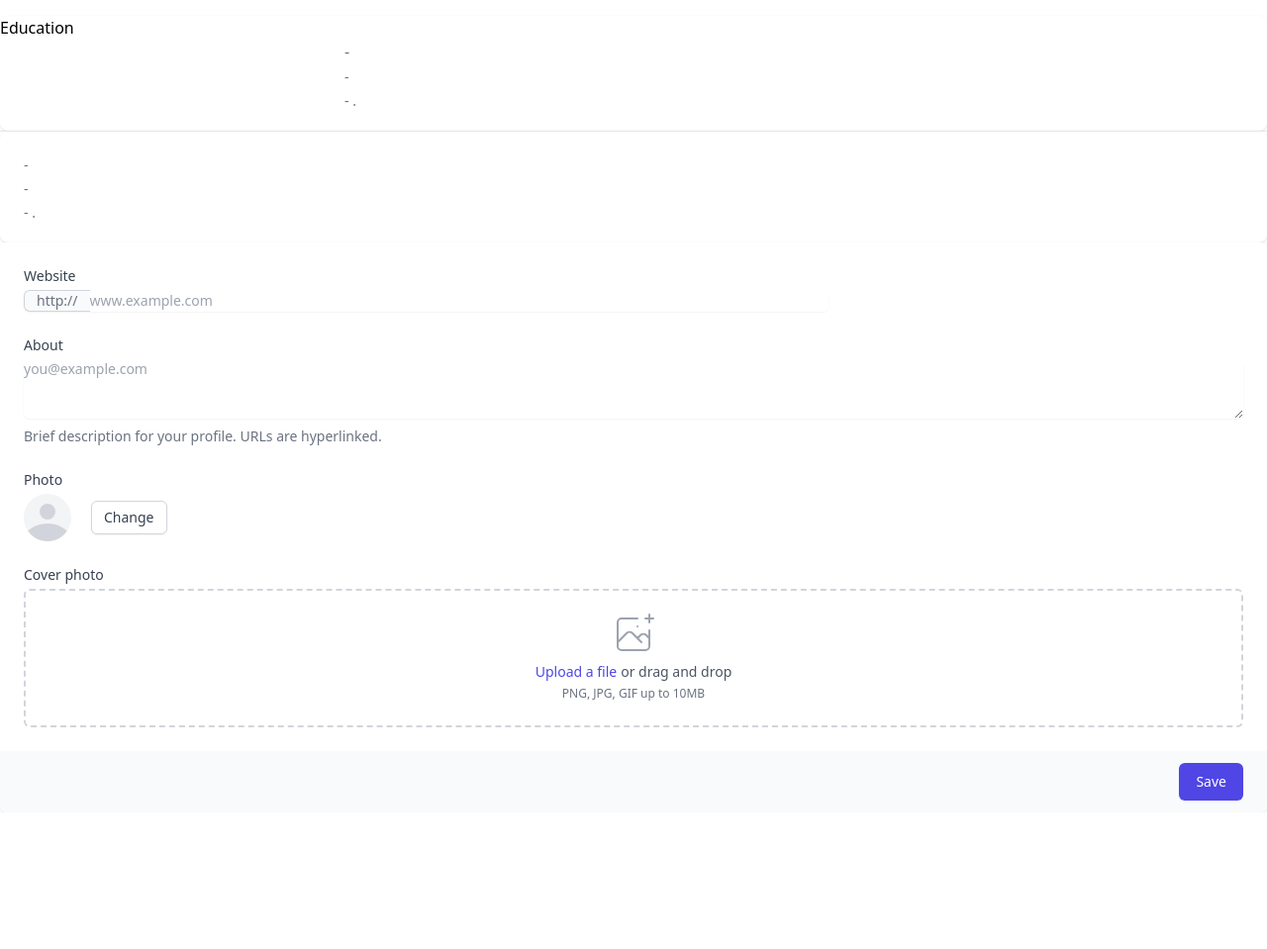
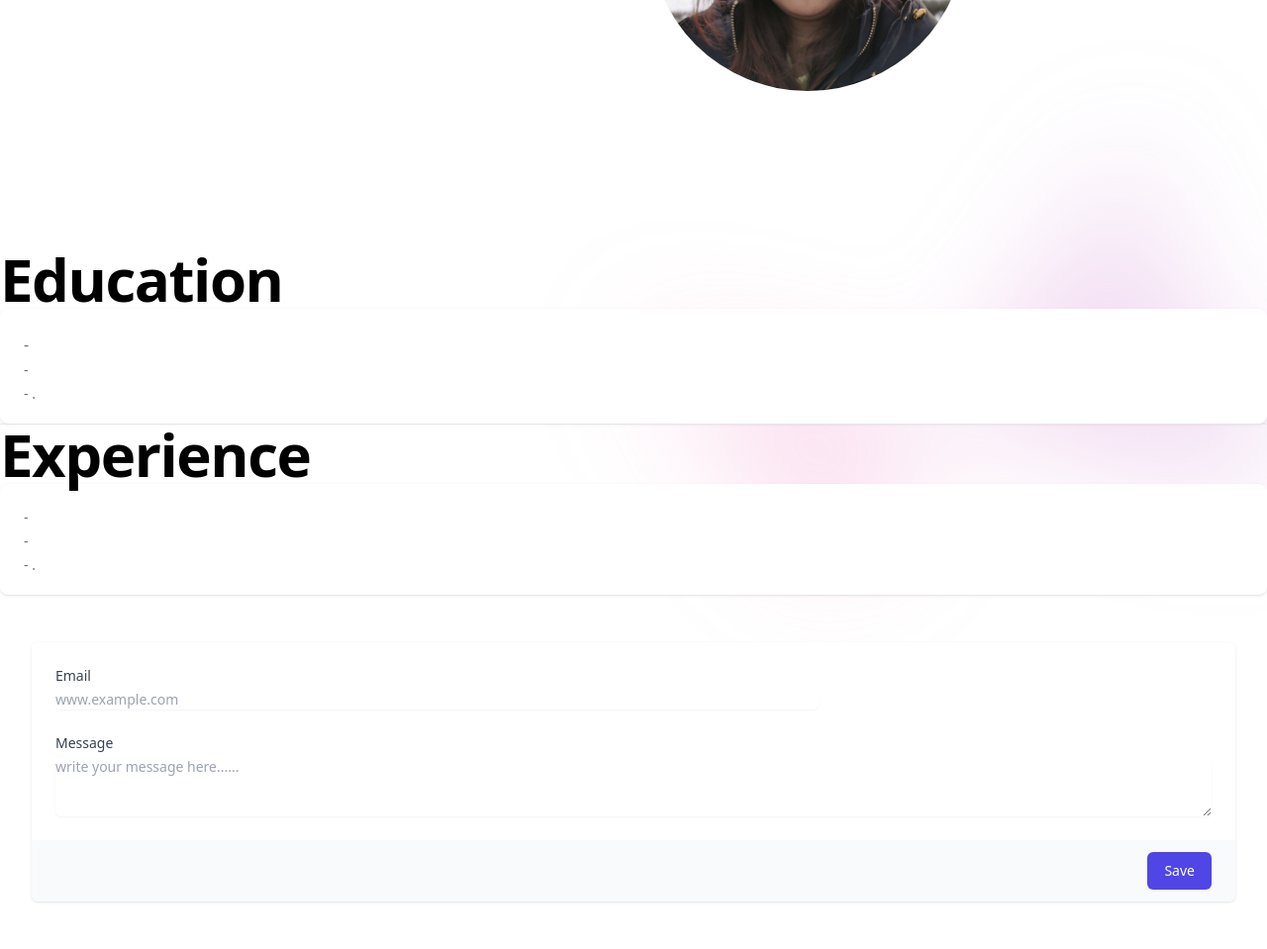
Before and after one commit to rajibjonchhen/portfolio-vite, a website built with Vite: page index.html in a window 1280 px wide. Shown: the part 420-1379 px from the top of the page at 99% size. Before the commit the page ends 1241 px from the top, so only its background shows below. Built offline with nearby package versions, Linux system fonts and the light colour scheme.

Commit message:
form added

```diff
--- a/index.html
+++ b/index.html
@@ -106,7 +106,7 @@
     <!-- nav end -->
 
     <!-- jumbo start -->
-    <section id="intro-section" class="flex ">
+    <section id="intro-section" class="flex flex-wrap">
       <div class="relative px-6 lg:px-8">
         <div class="mx-auto max-w-3xl pt-20 pb-32 sm:pt-48 sm:pb-40">
           <div>
@@ -134,8 +134,8 @@
           </div>
         </div>
       </div>
-      <div class="mx-auto max-w-3xl pt-20 pb-32 sm:pt-48 sm:pb-40 w-8 h-8 rounded-full">
-        <img class="w-full rounded-full" src="./public/img/profileImg.png" alt="profile image"/>
+      <div class="mx-auto max-w-3xl pt-20 pb-32 sm:pt-48 sm:pb-40 rounded-full">
+        <img class=" w-80 h-80 rounded-full" src="./public/img/profileImg.png" alt="profile image"/>
       </div>
     <div class="absolute inset-x-0 top-[calc(100%-13rem)] -z-10 transform-gpu overflow-hidden blur-3xl sm:top-[calc(100%-30rem)]">
       <svg class="relative left-[calc(50%+3rem)] h-[21.1875rem] max-w-none -translate-x-1/2 sm:left-[calc(50%+36rem)] sm:h-[42.375rem]" viewBox="0 0 1155 678" fill="none" xmlns="http://www.w3.org/2000/svg">
@@ -152,8 +152,10 @@
     <!-- jumbo end -->
 
 
-    <section id="education-section" class="overflow-hidden bg-white shadow sm:rounded-lg grid grid-cols-4 gap-4">
-    <div >Education</div>
+    <div >
+      <h1 class="text-4xl font-bold tracking-tight sm:text-left sm:text-6xl">Education</h1>
+    </div>
+    <section id="education-section" class="overflow-hidden bg-white shadow sm:rounded-lg grid grid-cols-1 gap-1">
       <div >
         <% educations.forEach(function(education){%>
           <div class="px-4 py-5 sm:px-6">
@@ -168,8 +170,11 @@
       </div>
       </section>
       <hr/>
+      <div >
+        <h1  class="text-4xl font-bold tracking-tight sm:text-left sm:text-6xl">Experience</h1>
+      </div>
     <% experiences.forEach(function(experience){%>
-    <section id="experience-section" class="overflow-hidden bg-white shadow sm:rounded-lg">
+    <section id="experience-section" class="overflow-hidden bg-white shadow sm:rounded-lg  grid grid-cols-1 gap-1">
       <div class="px-4 py-5 sm:px-6">
         <h3 class="text-lg font-medium leading-6 text-gray-900"> <%- experience.title %></h3>
         <p class="mt-1 max-w-2xl text-sm text-gray-500"><%- experience.company %> -  <%- experience.place %></p>
@@ -180,56 +185,23 @@
       </div>
     </section >
     <% }) %>
-    <section id="contact-section">
+    <div id="contact-section">
+      <div class="min-h-full justify-center py-12 px-4 sm:px-6 lg:px-8">
             <form action="#" method="POST">
               <div class="shadow sm:overflow-hidden sm:rounded-md">
                 <div class="space-y-6 bg-white px-4 py-5 sm:p-6">
                   <div class="grid grid-cols-3 gap-6">
                     <div class="col-span-3 sm:col-span-2">
-                      <label for="company-website" class="block text-sm font-medium text-gray-700">Website</label>
+                      <label for="company-website" class="block text-sm font-medium text-gray-700">Email</label>
                       <div class="mt-1 flex rounded-md shadow-sm">
-                        <span class="inline-flex items-center rounded-l-md border border-r-0 border-gray-300 bg-gray-50 px-3 text-sm text-gray-500">http://</span>
-                        <input type="text" name="company-website" id="company-website" class="block w-full flex-1 rounded-none rounded-r-md border-gray-300 focus:border-indigo-500 focus:ring-indigo-500 sm:text-sm" placeholder="www.example.com">
+                        <input type="email" name="email" id="email" class="block w-full flex-1 rounded-none rounded-r-md border-gray-300 focus:border-indigo-500 focus:ring-indigo-500 sm:text-sm" placeholder="www.example.com">
                       </div>
                     </div>
                   </div>
-
                   <div>
-                    <label for="about" class="block text-sm font-medium text-gray-700">About</label>
+                    <label for="message" class="block text-sm font-medium text-gray-700">Message</label>
                     <div class="mt-1">
-                      <textarea id="about" name="about" rows="3" class="mt-1 block w-full rounded-md border-gray-300 shadow-sm focus:border-indigo-500 focus:ring-indigo-500 sm:text-sm" placeholder="you@example.com"></textarea>
-                    </div>
-                    <p class="mt-2 text-sm text-gray-500">Brief description for your profile. URLs are hyperlinked.</p>
-                  </div>
-
-                  <div>
-                    <label class="block text-sm font-medium text-gray-700">Photo</label>
-                    <div class="mt-1 flex items-center">
-                      <span class="inline-block h-12 w-12 overflow-hidden rounded-full bg-gray-100">
-                        <svg class="h-full w-full text-gray-300" fill="currentColor" viewBox="0 0 24 24">
-                          <path d="M24 20.993V24H0v-2.996A14.977 14.977 0 0112.004 15c4.904 0 9.26 2.354 11.996 5.993zM16.002 8.999a4 4 0 11-8 0 4 4 0 018 0z" />
-                        </svg>
-                      </span>
-                      <button type="button" class="ml-5 rounded-md border border-gray-300 bg-white py-2 px-3 text-sm font-medium leading-4 text-gray-700 shadow-sm hover:bg-gray-50 focus:outline-none focus:ring-2 focus:ring-indigo-500 focus:ring-offset-2">Change</button>
-                    </div>
-                  </div>
-
-                  <div>
-                    <label class="block text-sm font-medium text-gray-700">Cover photo</label>
-                    <div class="mt-1 flex justify-center rounded-md border-2 border-dashed border-gray-300 px-6 pt-5 pb-6">
-                      <div class="space-y-1 text-center">
-                        <svg class="mx-auto h-12 w-12 text-gray-400" stroke="currentColor" fill="none" viewBox="0 0 48 48" aria-hidden="true">
-                          <path d="M28 8H12a4 4 0 00-4 4v20m32-12v8m0 0v8a4 4 0 01-4 4H12a4 4 0 01-4-4v-4m32-4l-3.172-3.172a4 4 0 00-5.656 0L28 28M8 32l9.172-9.172a4 4 0 015.656 0L28 28m0 0l4 4m4-24h8m-4-4v8m-12 4h.02" stroke-width="2" stroke-linecap="round" stroke-linejoin="round" />
-                        </svg>
-                        <div class="flex text-sm text-gray-600">
-                          <label for="file-upload" class="relative cursor-pointer rounded-md bg-white font-medium text-indigo-600 focus-within:outline-none focus-within:ring-2 focus-within:ring-indigo-500 focus-within:ring-offset-2 hover:text-indigo-500">
-                            <span>Upload a file</span>
-                            <input id="file-upload" name="file-upload" type="file" class="sr-only">
-                          </label>
-                          <p class="pl-1">or drag and drop</p>
-                        </div>
-                        <p class="text-xs text-gray-500">PNG, JPG, GIF up to 10MB</p>
-                      </div>
+                      <textarea id="message" name="message" rows="3" class="mt-1 block w-full rounded-md border-gray-300 shadow-sm focus:border-indigo-500 focus:ring-indigo-500 sm:text-sm" placeholder="write your message here......"></textarea>
                     </div>
                   </div>
                 </div>
@@ -238,7 +210,8 @@
                 </div>
               </div>
             </form>
-    </section>
+      </div>
+    </div>
     <script src="/main.js"></script>
 </body>
 </html>
```
